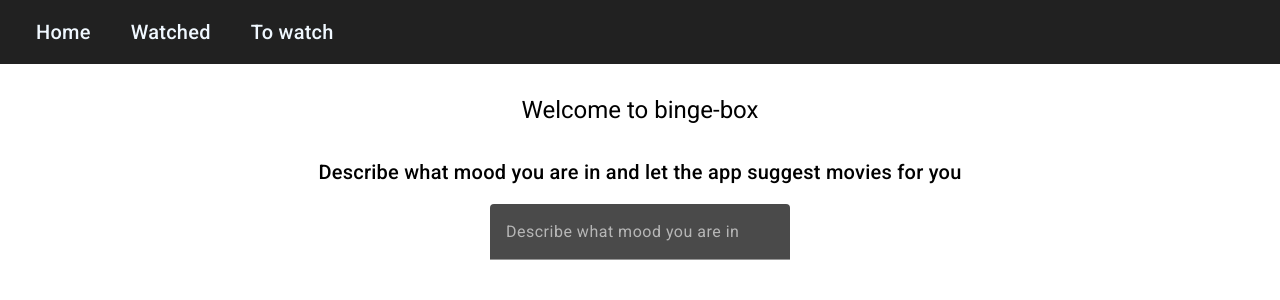
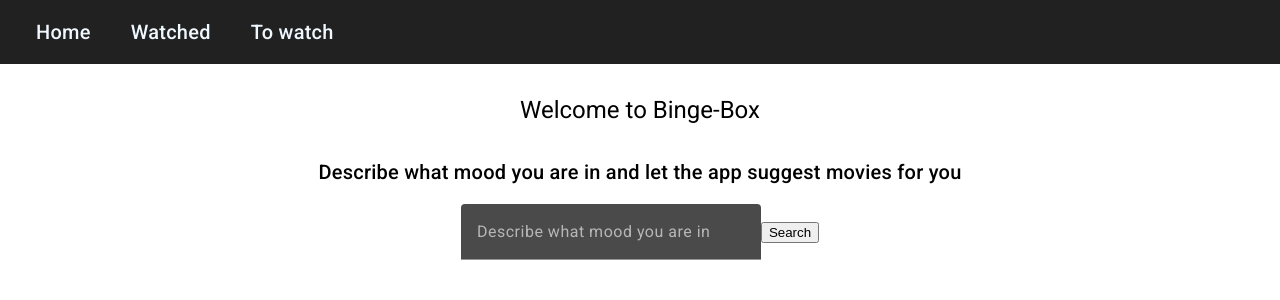
Before and after one commit to Ona0nline/BingeBox, an Angular app: page / in a window 1280 px wide. Shown: the top 300 px of the page. Built offline with nearby package versions, Linux system fonts and the light colour scheme.

Commit message:
Ai works

```diff
--- a/src/app/app-routing.module.ts
+++ b/src/app/app-routing.module.ts
@@ -3,12 +3,14 @@
 import { HomeComponent } from './home/home/home.component';
 import { WatchedComponent } from './watched/watched/watched.component';
 import { ToWatchComponent } from './towatch/to-watch/to-watch.component';
+import { ReviewsComponent } from './reviews/reviews/reviews.component';
 
 const routes: Routes = [
 
   {path: '', component:HomeComponent},
   {path:'watched', component:WatchedComponent},
-  {path:'towatch', component:ToWatchComponent}
+  {path:'towatch', component:ToWatchComponent},
+  {path: 'review', component:ReviewsComponent}
 
 ];
 
--- a/src/app/app.module.ts
+++ b/src/app/app.module.ts
@@ -11,6 +11,8 @@
 import { HttpClientModule } from '@angular/common/http';
 import {FlexModule} from "@angular/flex-layout";
 import {MatInputModule} from '@angular/material/input';
+import { ReviewsComponent } from './reviews/reviews/reviews.component';
+import { FormsModule } from '@angular/forms';
 
 
 
@@ -19,6 +21,7 @@
     AppComponent,
     HomeComponent,
     WatchedComponent,
+    ReviewsComponent,
   ],
   imports: [
     BrowserModule,
@@ -28,7 +31,8 @@
     TowatchModule,
     HttpClientModule,
     FlexModule,
-    MatInputModule
+    MatInputModule,
+    FormsModule
   ],
   providers: [],
   bootstrap: [AppComponent]
--- a/src/app/home/home/home.component.html
+++ b/src/app/home/home/home.component.html
@@ -1,21 +1,16 @@
-<!-- Temporary implementation for functionality, buttons will be coloured cards, angular material -->
-<!-- Nav bar I guess -->
+<div class="container-center">
+  <h1>Welcome to Binge-Box</h1>
+  <h2>Describe what mood you are in and let the app suggest movies for you</h2>
 
+  <mat-form-field>
+    <input class="mood-search" matInput placeholder="Describe what mood you are in" [(ngModel)]="description">
+  </mat-form-field>
 
+  <button mat-raised-button color="primary" (click)="geminirecs()">Search</button>
 
-<div class="container-center">
-    <h1>Welcome to binge-box</h1>
-    <h2>Describe what mood you are in and let the app suggest movies for you</h2>
-
-    <div class="moods">
-
-    <mat-form-field>
-        <input class="mood-search" matInput placeholder="Describe what mood you are in">
-    </mat-form-field>
-
-    </div>
-
-
-
-
+  <div *ngIf="aiResponse" class="ai-results">
+    <h3>Recommended Movies:</h3>
+    <p>{{ aiResponse }}</p>
+    <mat-spinner></mat-spinner>
+  </div>
 </div>
--- a/src/app/home/home/home.component.ts
+++ b/src/app/home/home/home.component.ts
@@ -1,4 +1,5 @@
 import { Component } from '@angular/core';
+import { GoogleGenAI } from "@google/genai";
 
 @Component({
   selector: 'app-home',
@@ -7,4 +8,35 @@
 })
 export class HomeComponent {
 
+  description: string = '';
+  aiResponse: string = '';
+  ai = new GoogleGenAI({
+    apiKey: 'AIzaSyAhGhAC4C90ks6A4vgFSxI-7kMGt2U29ng',
+    // works?
+  });
+
+  async geminirecs() {
+    if (!this.description.trim()) {
+      console.warn('Please enter a mood!');
+      return;
+    }
+
+    try {
+      let response: any = await this.ai.models.generateContent({
+        model: "gemini-3-pro-preview",
+        contents: [
+          {
+            text: "You are a helpful AI that gives movie recommendations based on the mood that the user has described. You respond with a string of maximum 10 movies and minimum 2 movies that match that mood. You respond with a string of movies separated by commas with no extra text or context. Just the titles."
+          },
+          {
+            text: this.description
+          }
+        ],
+      });
+
+      this.aiResponse = response.text;
+    } catch (error) {
+      console.error('Error generating content:', error);
+    }
+  }
 }
--- /dev/null
+++ b/src/app/reviews/reviews/reviews.component.html
@@ -0,0 +1 @@
+<p>reviews works!</p>
--- a/src/app/towatch/to-watch/to-watch.component.css
+++ b/src/app/towatch/to-watch/to-watch.component.css
@@ -1,3 +1,7 @@
 .container-center{
     text-align: center;
 }
+
+h4,h5{
+    color: aliceblue;
+}
--- a/src/app/towatch/to-watch/to-watch.component.html
+++ b/src/app/towatch/to-watch/to-watch.component.html
@@ -35,6 +35,7 @@
                  <img [src]="'https://image.tmdb.org/t/p/w500' + movie.poster_path" />
                  <h4>{{movie.overview}}</h4>
                  <h5>{{movie.release_date}}</h5>
+                 <button [routerLink]="['/review']" mat-button>Review</button>
 
             </mat-card>
 
--- a/src/app/towatch/to-watch/to-watch.component.ts
+++ b/src/app/towatch/to-watch/to-watch.component.ts
@@ -28,7 +28,7 @@
   ngOnInit(): void {
     this.searchControl.valueChanges.pipe(
       // Only process when user pauses for this amount of time
-      debounceTime(200),
+      // debounceTime(200),
       // Only process if the new value is different from the last one, ie no useless api call
       distinctUntilChanged(),
       // SwitchMap receives the value from valueChanges, cancels prev ongoing API request, starts a new observable (API Call)
--- a/src/app/towatch/towatch.module.ts
+++ b/src/app/towatch/towatch.module.ts
@@ -10,6 +10,7 @@
 import { MatOptionModule, MatRippleModule } from '@angular/material/core';
 import { FlexModule } from "@angular/flex-layout";
 import {MatCardModule} from "@angular/material/card";
+import { AppRoutingModule } from "src/app/app-routing.module";
 
 
 
@@ -25,7 +26,8 @@
     MatAutocompleteModule,
     MatOptionModule, MatRippleModule,
     FlexModule,
-    MatCardModule
+    MatCardModule,
+    AppRoutingModule
 ]
 })
 export class TowatchModule { }
```
Also changed, not shown: src/app/home/home/home.module.ts (added, +15 -0 lines), src/app/reviews/reviews/reviews.component.ts (added, +10 -0 lines), src/app/reviews/reviews/reviews.component.css (added), 1 other file (tests, documents, lock files or other folders).
